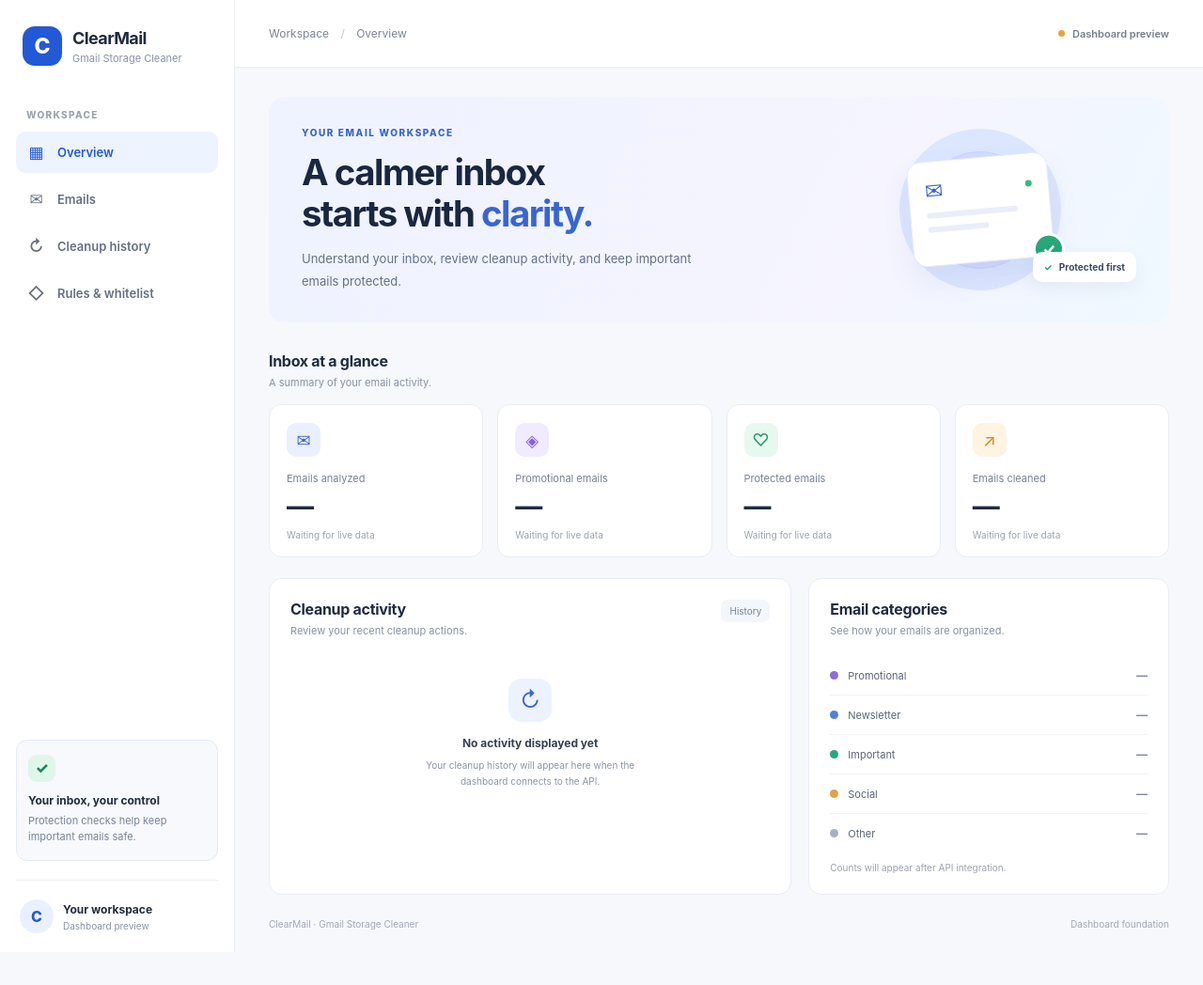
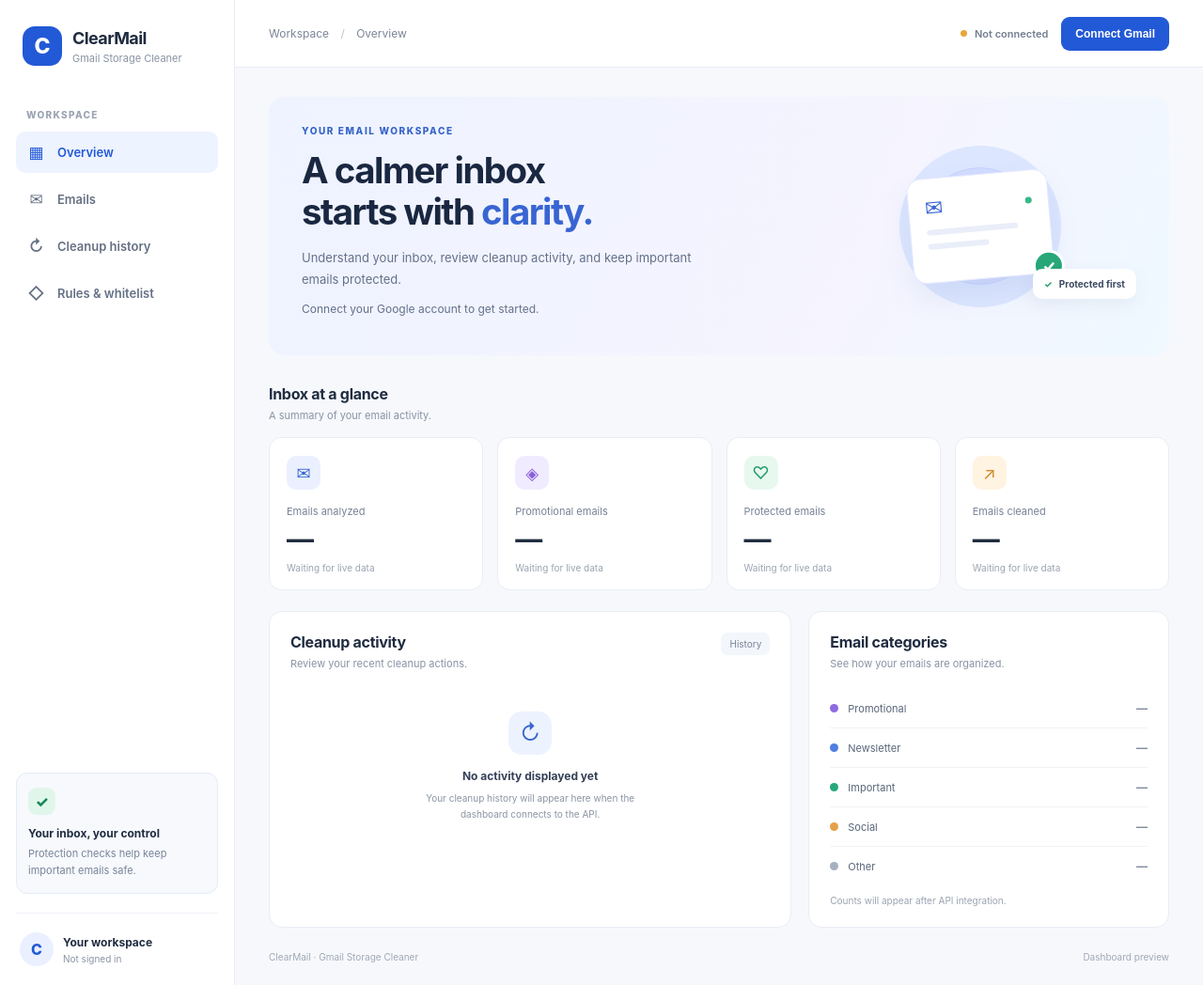
Before and after one commit to sumeetsrivastav07/AI-GMAIL-STORAGE-CLEANER, a React app in the folder frontend/: page / in a window 1280 px wide. Shown: the whole page at 94% size. Before the commit the page ends 1013 px from the top, so only its background shows below. Built offline with nearby package versions, Linux system fonts and the light colour scheme; the HTML template or start-up script is replaced by a standard one.

Commit message:
feat: connect Google authentication to dashboard

```diff
--- a/frontend/src/App.jsx
+++ b/frontend/src/App.jsx
@@ -1,4 +1,10 @@
+
+import { useEffect, useRef, useState } from "react";
 import "./App.css";
+
+const BACKEND_ORIGIN = "http://localhost:5000";
+const TOKEN_KEY = "clearmail_token";
+const USER_KEY = "clearmail_user";
 
 const stats = [
     {
@@ -39,7 +45,126 @@ const categories = [
     "Other"
 ];
 
+function readStoredUser() {
+    try {
+        return JSON.parse(
+            sessionStorage.getItem(USER_KEY) || "null"
+        );
+    } catch {
+        return null;
+    }
+}
+
 function App() {
+    const [authToken, setAuthToken] = useState(
+        () => sessionStorage.getItem(TOKEN_KEY) || ""
+    );
+
+    const [authUser, setAuthUser] = useState(readStoredUser);
+    const [isConnecting, setIsConnecting] = useState(false);
+    const [authError, setAuthError] = useState("");
+
+    const popupRef = useRef(null);
+
+    const isAuthenticated = Boolean(authToken && authUser);
+
+    useEffect(() => {
+        const handleAuthMessage = (event) => {
+            // Accept messages only from our backend OAuth popup.
+            if (event.origin !== BACKEND_ORIGIN) {
+                return;
+            }
+
+            // Accept messages only from the popup we opened.
+            if (
+                !popupRef.current ||
+                event.source !== popupRef.current
+            ) {
+                return;
+            }
+
+            const result = event.data;
+
+            if (
+                result?.type === "oauth-success" &&
+                result.token &&
+                result.user
+            ) {
+                sessionStorage.setItem(
+                    TOKEN_KEY,
+                    result.token
+                );
+
+                sessionStorage.setItem(
+                    USER_KEY,
+                    JSON.stringify(result.user)
+                );
+
+                setAuthToken(result.token);
+                setAuthUser(result.user);
+                setAuthError("");
+                setIsConnecting(false);
+                popupRef.current = null;
+                return;
+            }
+
+            if (result?.type === "oauth-error") {
+                setAuthError(
+                    result.message || "Google sign-in failed."
+                );
+
+                setIsConnecting(false);
+                popupRef.current = null;
+            }
+        };
+
+        window.addEventListener("message", handleAuthMessage);
+
+        return () => {
+            window.removeEventListener(
+                "message",
+                handleAuthMessage
+            );
+        };
+    }, []);
+
+    const handleConnectGmail = () => {
+        setAuthError("");
+        setIsConnecting(true);
+
+        const popup = window.open(
+            `${BACKEND_ORIGIN}/api/auth/google`,
+            "clearmail-google-login",
+            "popup=yes,width=520,height=720"
+        );
+
+        if (!popup) {
+            setIsConnecting(false);
+            setAuthError(
+                "Sign-in popup was blocked. Allow popups and try again."
+            );
+            return;
+        }
+
+        popupRef.current = popup;
+    };
+
+    const handleSignOut = () => {
+        sessionStorage.removeItem(TOKEN_KEY);
+        sessionStorage.removeItem(USER_KEY);
+
+        setAuthToken("");
+        setAuthUser(null);
+        setAuthError("");
+        setIsConnecting(false);
+
+        if (popupRef.current && !popupRef.current.closed) {
+            popupRef.current.close();
+        }
+
+        popupRef.current = null;
+    };
+
     return (
         <div className="app-shell">
             <aside className="sidebar">
@@ -72,7 +197,7 @@ function App() {
 
                     <div className="nav-item">
                         <span className="nav-icon">◇</span>
-                        <span>Rules & whitelist</span>
+                        <span>Rules &amp; whitelist</span>
                     </div>
                 </nav>
 
@@ -90,11 +215,22 @@ function App() {
                     </div>
 
                     <div className="workspace-profile">
-                        <div className="profile-avatar">C</div>
+                        <div className="profile-avatar">
+                            {authUser?.name
+                                ? authUser.name.charAt(0).toUpperCase()
+                                : "C"}
+                        </div>
 
                         <div>
-                            <h3>Your workspace</h3>
-                            <p>Dashboard preview</p>
+                            <h3>
+                                {authUser?.name || "Your workspace"}
+                            </h3>
+
+                            <p>
+                                {isAuthenticated
+                                    ? authUser.email
+                                    : "Not signed in"}
+                            </p>
                         </div>
                     </div>
                 </div>
@@ -106,13 +242,80 @@ function App() {
                         Workspace <span>/</span> Overview
                     </p>
 
-                    <div className="preview-status">
-                        <span className="status-dot"></span>
-                        Dashboard preview
+                    <div
+                        style={{
+                            display: "flex",
+                            alignItems: "center",
+                            gap: "14px"
+                        }}
+                    >
+                        <div className="preview-status">
+                            <span
+                                className="status-dot"
+                                style={{
+                                    background: isAuthenticated
+                                        ? "#28a779"
+                                        : "#e5a63b"
+                                }}
+                            />
+
+                            {isAuthenticated
+                                ? "Gmail connected"
+                                : "Not connected"}
+                        </div>
+
+                        <button
+                            type="button"
+                            onClick={
+                                isAuthenticated
+                                    ? handleSignOut
+                                    : handleConnectGmail
+                            }
+                            disabled={isConnecting}
+                            style={{
+                                border: "none",
+                                borderRadius: "9px",
+                                padding: "11px 15px",
+                                background: isAuthenticated
+                                    ? "#eef2f8"
+                                    : "#2259d6",
+                                color: isAuthenticated
+                                    ? "#43516a"
+                                    : "#ffffff",
+                                fontSize: "12px",
+                                fontWeight: 700,
+                                cursor: isConnecting
+                                    ? "wait"
+                                    : "pointer",
+                                opacity: isConnecting ? 0.7 : 1
+                            }}
+                        >
+                            {isConnecting
+                                ? "Waiting for Google..."
+                                : isAuthenticated
+                                    ? "Sign out"
+                                    : "Connect Gmail"}
+                        </button>
                     </div>
                 </header>
 
                 <div className="dashboard-content">
+                    {authError && (
+                        <div
+                            role="alert"
+                            style={{
+                                marginBottom: "18px",
+                                padding: "12px 15px",
+                                borderRadius: "10px",
+                                background: "#fff0f0",
+                                color: "#b42318",
+                                fontSize: "12px"
+                            }}
+                        >
+                            {authError}
+                        </div>
+                    )}
+
                     <section className="welcome-section">
                         <div className="welcome-copy">
                             <p className="eyebrow">
@@ -130,9 +333,25 @@ function App() {
                                 activity, and keep important emails
                                 protected.
                             </p>
+
+                            {!isAuthenticated && (
+                                <p
+                                    style={{
+                                        marginTop: "12px",
+                                        fontSize: "12px",
+                                        color: "#64718b"
+                                    }}
+                                >
+                                    Connect your Google account to get
+                                    started.
+                                </p>
+                            )}
                         </div>
 
-                        <div className="welcome-visual" aria-hidden="true">
+                        <div
+                            className="welcome-visual"
+                            aria-hidden="true"
+                        >
                             <div className="visual-circle circle-one"></div>
                             <div className="visual-circle circle-two"></div>
 
@@ -256,7 +475,11 @@ function App() {
 
                     <footer className="dashboard-footer">
                         <span>ClearMail · Gmail Storage Cleaner</span>
-                        <span>Dashboard foundation</span>
+                        <span>
+                            {isAuthenticated
+                                ? "Google account connected"
+                                : "Dashboard preview"}
+                        </span>
                     </footer>
                 </div>
             </main>
```
Also changed, not shown: 1 other file (tests, documents, lock files or other folders).
